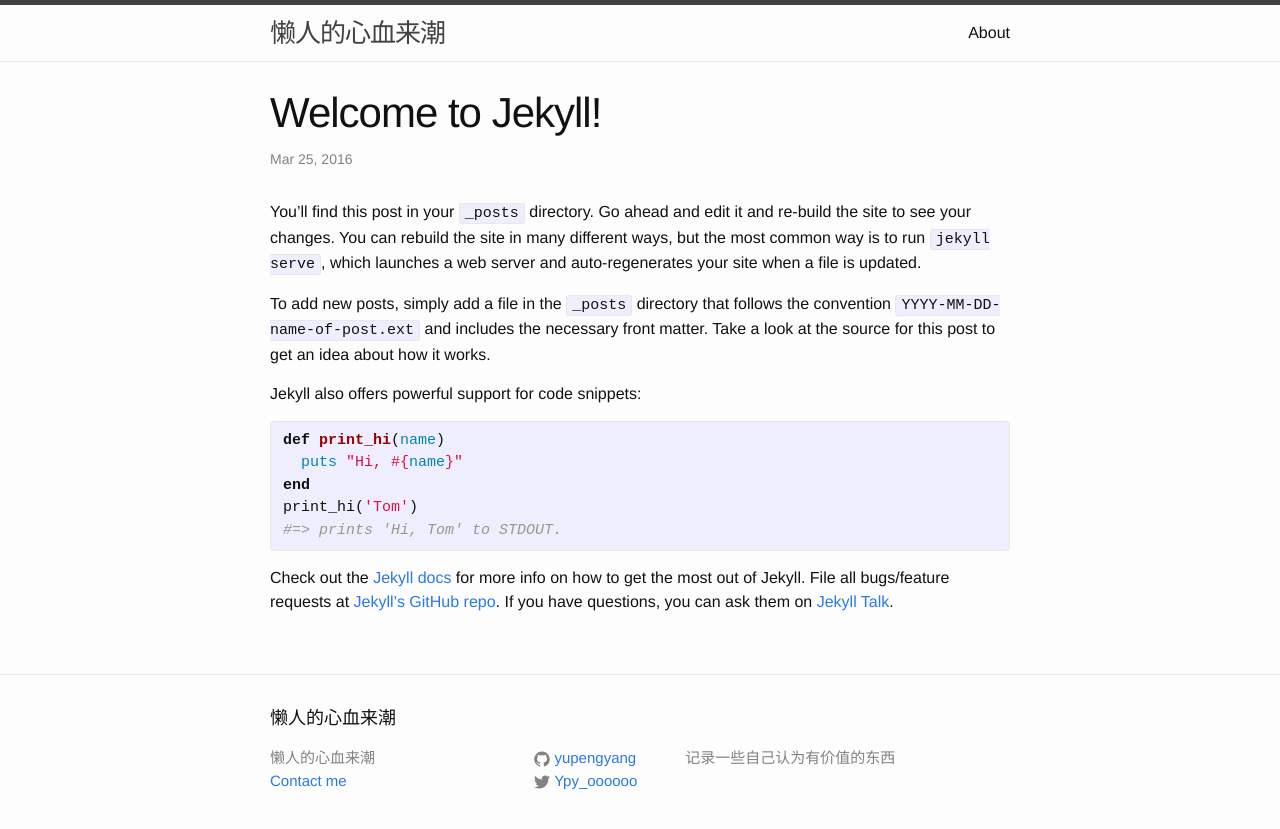
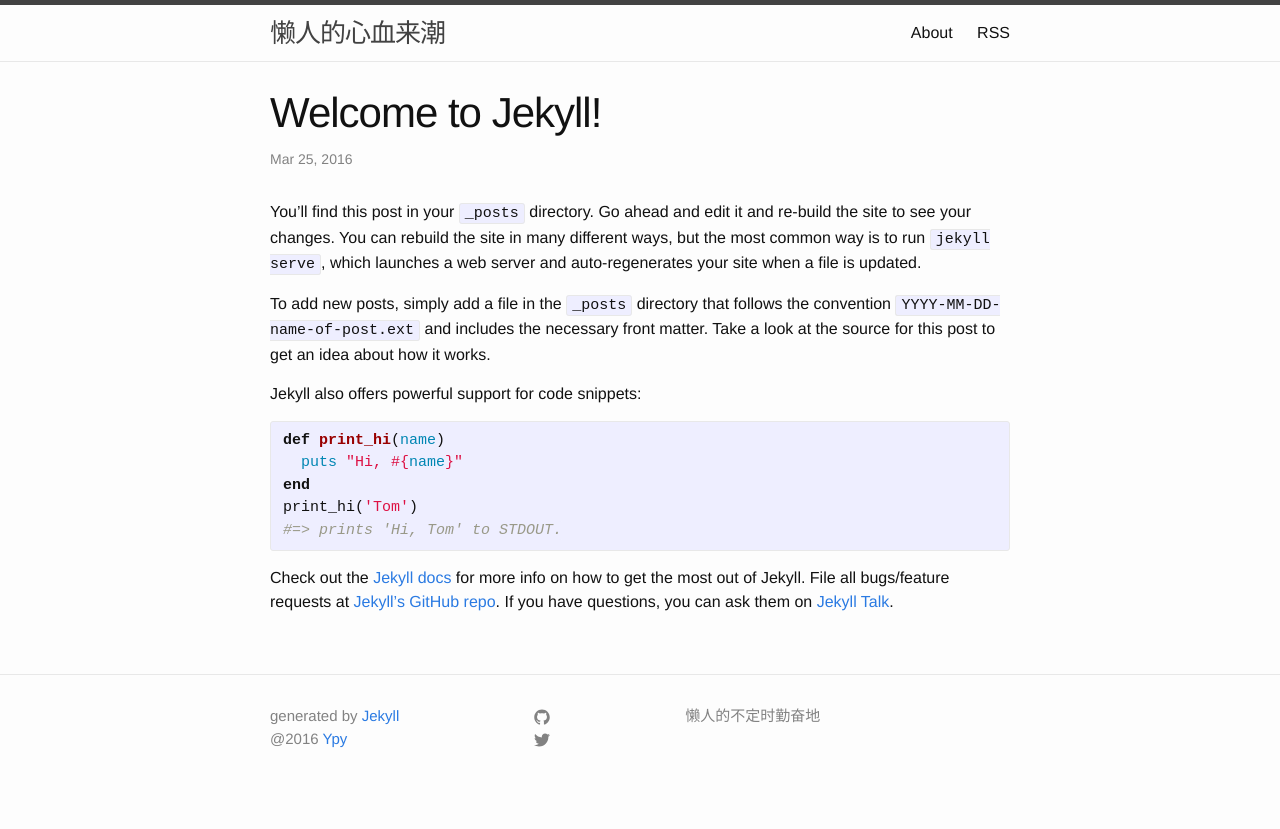
Before and after one commit to yanni-fe/yupengyang.github.io, a Jekyll site: the page built from _posts/2016-03-26-welcome-to-jekyll.markdown, in a window 1280 px wide. Shown: the top 829 px of the page. Built offline with Jekyll 4.4.1, drawn with Linux system fonts in a browser that asks for light colours.

Commit message:
modify display template

```diff
--- a/_config.yml
+++ b/_config.yml
@@ -9,7 +9,7 @@
 title: 懒人的心血来潮
 email: yupengyang@outlook.com
 description: > # this means to ignore newlines until "baseurl:"
-    记录一些自己认为有价值的东西
+    懒人的不定时勤奋地
 baseurl: "" # the subpath of your site, e.g. /blog
 url: "http://yourdomain.com" # the base hostname & protocol for your site
 twitter_username: Ypy_oooooo
--- a/_includes/footer.html
+++ b/_includes/footer.html
@@ -1,14 +1,11 @@
 <footer class="site-footer">
 
   <div class="wrapper">
-
-    <h2 class="footer-heading">{{ site.title }}</h2>
-
     <div class="footer-col-wrapper">
       <div class="footer-col footer-col-1">
         <ul class="contact-list">
-          <li>{{ site.title }}</li>
-          <li><a href="mailto:{{ site.email }}">Contact me</a></li>
+          <li>generated by <a href="jekyllrb.com">Jekyll</a></li>
+          <li>@2016 <a href="mailto:{{ site.email }}">Ypy</a></li>
         </ul>
       </div>
 
--- a/_includes/header.html
+++ b/_includes/header.html
@@ -19,6 +19,7 @@
           <a class="page-link" href="{{ my_page.url | prepend: site.baseurl }}">{{ my_page.title }}</a>
           {% endif %}
         {% endfor %}
+        <a class="page-link" href="{{ "/feed.xml" | prepend: site.baseurl }}">RSS</a>
       </div>
     </nav>
 
--- a/_includes/icon-github.html
+++ b/_includes/icon-github.html
@@ -1 +1 @@
-<a href="https://github.com/{{ include.username }}"><span class="icon icon--github">{% include icon-github.svg %}</span><span class="username">{{ include.username }}</span></a>
+<a href="https://github.com/{{ include.username }}"><span class="icon icon--github">{% include icon-github.svg %}</span></a>
--- a/_includes/icon-twitter.html
+++ b/_includes/icon-twitter.html
@@ -1 +1 @@
-<a href="https://twitter.com/{{ include.username }}"><span class="icon icon--twitter">{% include icon-twitter.svg %}</span><span class="username">{{ include.username }}</span></a>
+<a href="https://twitter.com/{{ include.username }}"><span class="icon icon--twitter">{% include icon-twitter.svg %}</span></a>
--- a/index.html
+++ b/index.html
@@ -3,9 +3,6 @@ layout: default
 ---
 
 <div class="home">
-
-  <h1 class="page-heading">Posts</h1>
-
   <ul class="post-list">
     {% for post in site.posts %}
       <li>
@@ -18,6 +15,4 @@ layout: default
     {% endfor %}
   </ul>
 
-  <p class="rss-subscribe">subscribe <a href="{{ "/feed.xml" | prepend: site.baseurl }}">via RSS</a></p>
-
 </div>
```
